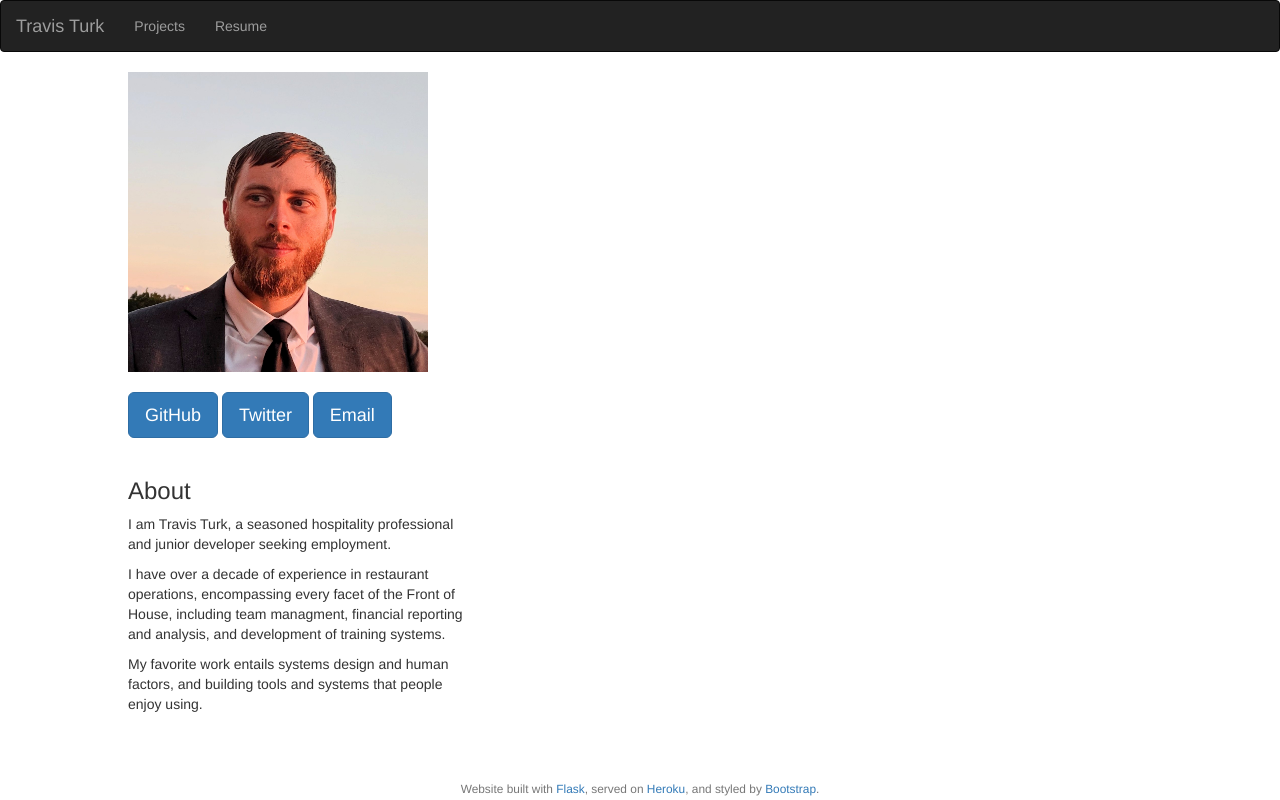
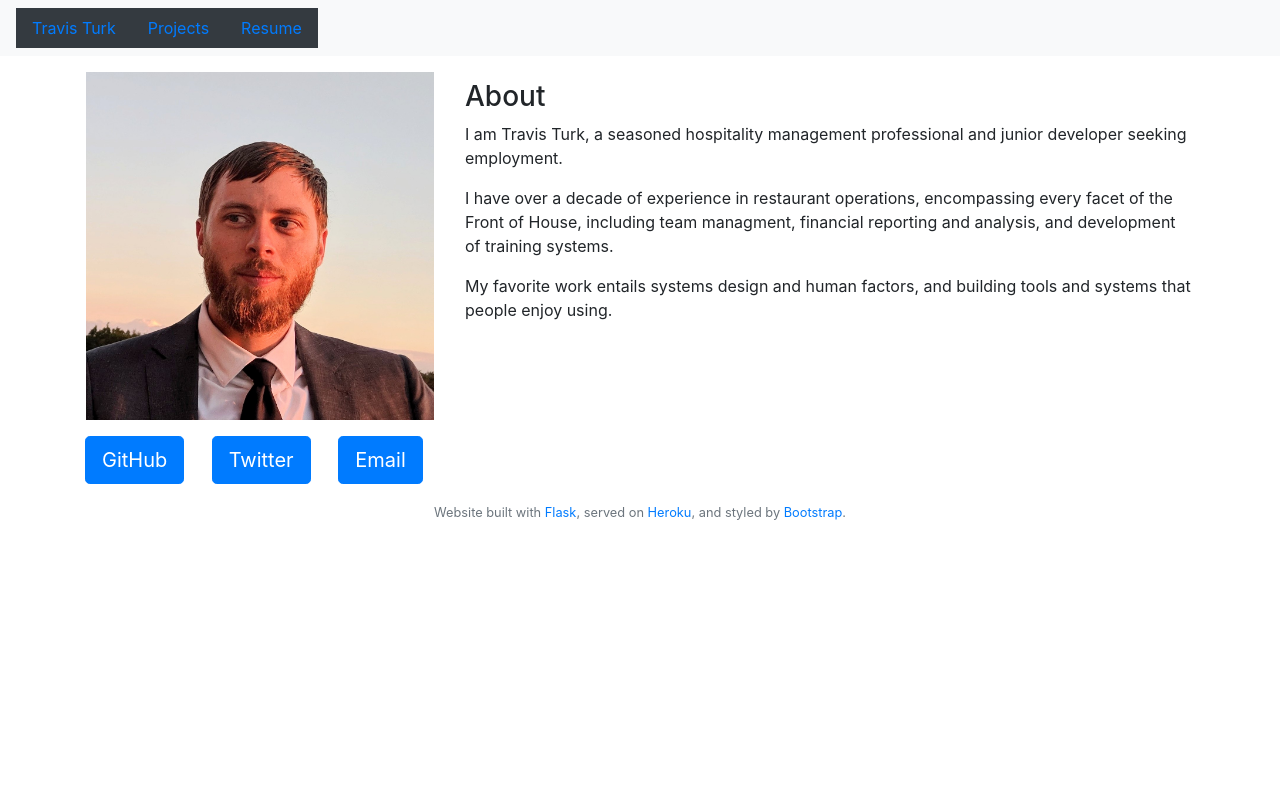
Before and after one commit to Turkosaurus/webpage, a Flask app: page / in a window 1280 px wide. Run offline with Flask 2, Linux system fonts and the light colour scheme; some libraries are stand-ins or nearby versions.

Commit message:
bs4 convert first pass

```diff
--- /dev/null
+++ b/static/styles.css
@@ -0,0 +1,4 @@
+.g-item{
+    width: 300px;
+    height: 300px;
+}
--- a/templates/index.html
+++ b/templates/index.html
@@ -1,20 +1,31 @@
 {% extends "layout.html" %}
 {% block title %} - About{% endblock %}
 {% block body %}
-
-<img src="static/headshot.jpg" alt="headshot" style="width:300px; margin-left: 10%;">
-<br>
-<br>
-<div style="margin-left: 10%;">
+<div class="container">
+    <div class="row">
+        <div class="col-md-4 col-sm-6">
+            <div class="row justify-content-center">
+                <img src="static/headshot.jpg" alt="headshot" style="width:100%; height:auto; padding:1rem;">
+            </div>
+            <div class="row justify-content-center">
+                <div class="col-4">
                     <a href="https://www.github.com/turkosaurus" class="btn btn-primary btn-lg">GitHub</a>
+                </div>
+                <div class="col-4">
                     <a href="https://www.twitter.com/turkosaurus" class="btn btn-primary btn-lg">Twitter</a>
+                </div>
+                <div class="col-4">
                     <a href="mailto:travisturk@gmail.com" class="btn btn-primary btn-lg" target="_blank">Email</a>
                 </div>
+            </div>
+        </div>
+        <div class="col-md-8 col-sm-6">
             <br>
             <h3>About</h3>
-<p>I am Travis Turk, a seasoned hospitality professional and junior developer seeking employment.</p>
+            <p>I am Travis Turk, a seasoned hospitality management professional and junior developer seeking employment.</p>
             <p>I have over a decade of experience in restaurant operations, encompassing every facet of the Front of House, including team managment, financial reporting and analysis, and development of training systems.</p>
             <p>My favorite work entails systems design and human factors, and building tools and systems that people enjoy using.</p>
-<br>
-<br>
+        </div>
+    </div>
+</div>
 {% endblock %}
--- a/templates/layout.html
+++ b/templates/layout.html
@@ -7,31 +7,29 @@
     <meta charset="utf-8">
     <meta name="viewport" content="width=device-width, initial-scale=1">
     <link href="/static/dinosaur.png" rel="icon">
-    <link rel="stylesheet" href="https://maxcdn.bootstrapcdn.com/bootstrap/3.4.1/css/bootstrap.min.css">
-    <link rel="stylesheet" href="https://cdnjs.cloudflare.com/ajax/libs/font-awesome/4.7.0/css/font-awesome.min.css">
-    <link href="static/style.css"rel="stylesheet" type="text/css">
-    <script src="https://ajax.googleapis.com/ajax/libs/jquery/3.5.1/jquery.min.js"></script>
-    <script src="https://maxcdn.bootstrapcdn.com/bootstrap/3.4.1/js/bootstrap.min.js"></script>
-  {% endblock %}
+    <link rel="stylesheet" href="https://cdn.jsdelivr.net/npm/bootstrap@4.6.0/dist/css/bootstrap.min.css" integrity="sha384-B0vP5xmATw1+K9KRQjQERJvTumQW0nPEzvF6L/Z6nronJ3oUOFUFpCjEUQouq2+l" crossorigin="anonymous">    <link rel="stylesheet" href="https://cdnjs.cloudflare.com/ajax/libs/font-awesome/4.7.0/css/font-awesome.min.css">
+    <link href="static/styles.css"rel="stylesheet" type="text/css">
+    <script src="https://code.jquery.com/jquery-3.5.1.slim.min.js" integrity="sha384-DfXdz2htPH0lsSSs5nCTpuj/zy4C+OGpamoFVy38MVBnE+IbbVYUew+OrCXaRkfj" crossorigin="anonymous"></script>
+    <script src="https://cdn.jsdelivr.net/npm/bootstrap@4.6.0/dist/js/bootstrap.bundle.min.js" integrity="sha384-Piv4xVNRyMGpqkS2by6br4gNJ7DXjqk09RmUpJ8jgGtD7zP9yug3goQfGII0yAns" crossorigin="anonymous"></script>  {% endblock %}
 </head>
 
 <body>
-    <nav class="navbar navbar-inverse">
-        <div class="container-fluid">
-          <div class="navbar-header">
-            <a class="navbar-brand" href="/">Travis Turk</a>
-          </div>
-          <ul class="nav navbar-nav">
-            <li><a href="/projects">Projects</a></li>
-            <li><a href="/resume">Resume</a></li>
-            <!-- <li><a href="/contact">Contact</a></li> -->
+  <nav class="navbar navbar-expand-sm bg-light navbar-light">
+    <!-- Links -->
+    <ul class="navbar-nav">
+      <li class="nav-item active">
+        <a class="navbar navbar-expand-sm bg-dark navbar-dark" href="/">Travis Turk</a>
+      </li>
+      <li class="nav-item">
+        <li><a class="navbar navbar-expand-sm bg-dark navbar-dark" href="/projects">Projects</a></li>
+      </li>
+      <li class="nav-item">
+        <li><a class="navbar navbar-expand-sm bg-dark navbar-dark" href="/resume">Resume</a></li>
+      </li>
     </ul>
-        </div>
   </nav>
-    <body>
     {% block body %}
     {% endblock %}
-    </body>
   <footer class="small text-center text-muted">
     <br>
       Website built with <a href="https://flask.palletsprojects.com/">Flask</a>, served on <a href="https://www.heroku.com/">Heroku</a>, and styled by <a href="https://getbootstrap.com/">Bootstrap</a>.
```
Also changed, not shown: templates/projects.html (+6 -3 lines), templates/resume.html (+7 -1 lines), static/styleold.css (renamed from static/style.css). Lines whose indentation alone changed are shown as unchanged.
